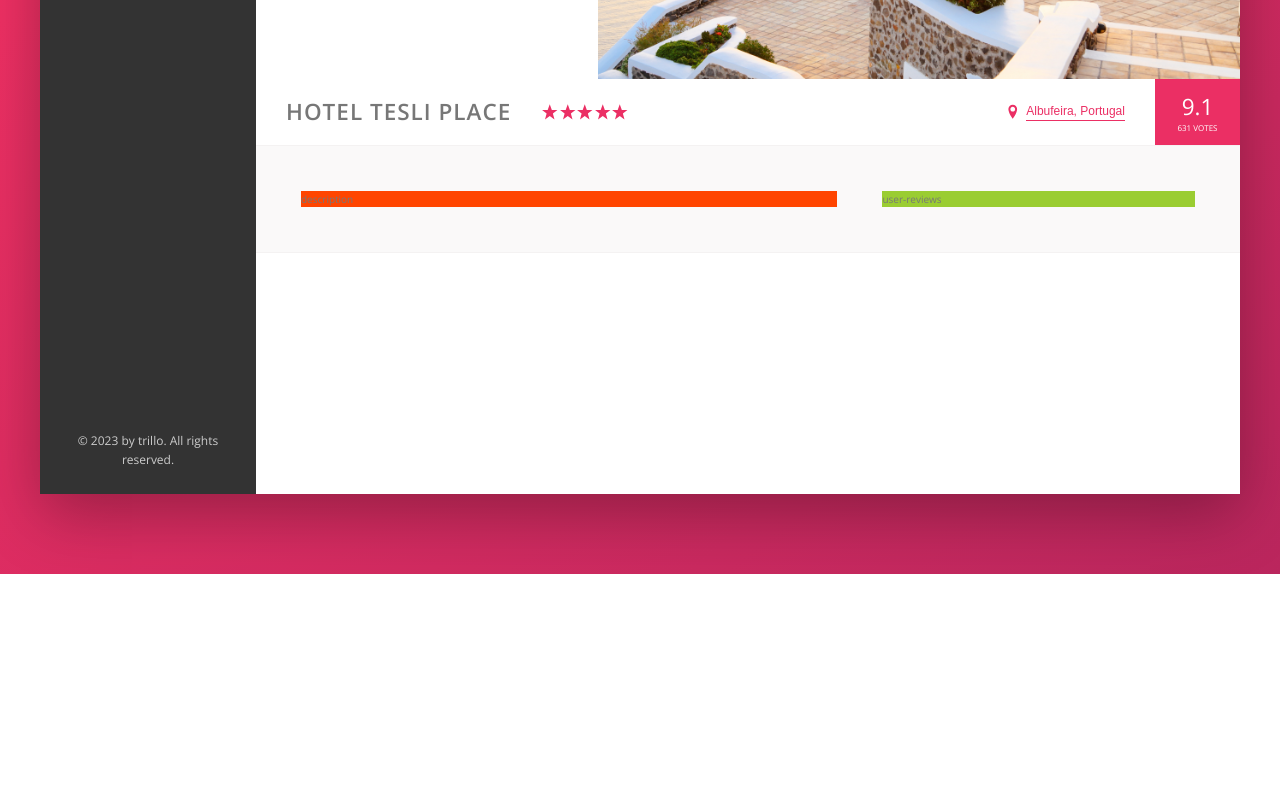
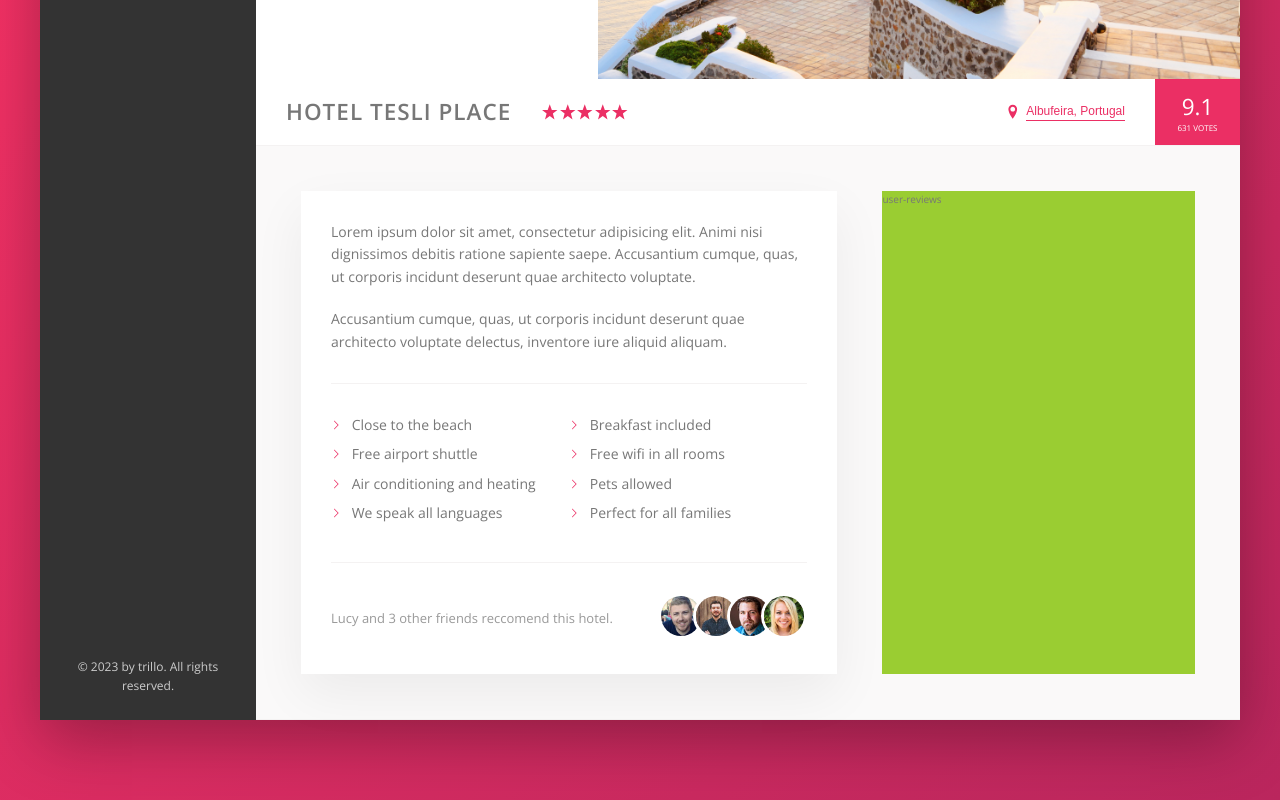
Before and after one commit to Marko010101/booking-app, a website: page starter/index.html in a window 1280 px wide. Shown: the part 456-1256 px from the top of the page. Before the commit the page ends 1030 px from the top, so only its background shows below. Drawn offline with nearby package versions, Linux system fonts and the light colour scheme.

Commit message:
Adding sections

```diff
--- a/starter/index.html
+++ b/starter/index.html
@@ -137,7 +137,49 @@
 
                     <div class="detail">
                         <div class="description">
-                            description
+                            <p class="paragraph">
+                                Lorem ipsum dolor sit amet, consectetur adipisicing elit. Animi nisi dignissimos debitis ratione sapiente saepe. Accusantium cumque, quas, ut corporis incidunt deserunt quae architecto voluptate.
+                            </p>
+                            <p class="paragraph">
+                                Accusantium cumque, quas, ut corporis incidunt deserunt quae architecto voluptate delectus, inventore iure aliquid aliquam.
+                            </p>
+                            <ul class="list">
+                                <li class="list__item">
+                                    Close to the beach
+                                </li>
+                                <li class="list__item">
+                                   Breakfast included
+                                </li>
+                                <li class="list__item">
+                                   Free airport shuttle
+                                </li>
+                                <li class="list__item">
+                                    Free wifi in all rooms
+                                </li>
+                                <li class="list__item">
+                                    Air conditioning and heating
+                                </li>
+                                <li class="list__item">
+                                    Pets allowed
+                                </li>
+                                <li class="list__item">
+                                    We speak all languages
+                                </li>
+                                <li class="list__item">
+                                    Perfect for all families
+                                </li>
+                            </ul>
+                            <div class="recommend">
+                                <p class="recommend__count">
+                                    Lucy and 3 other friends reccomend this hotel.
+                                </p>
+                                <div class="recommend__friends">
+                                    <img src="img/user-3.jpg" alt="friend 1" class="recommend__photo ">
+                                    <img src="img/user-4.jpg" alt="friend 2" class="recommend__photo ">
+                                    <img src="img/user-5.jpg" alt="friend 3" class="recommend__photo ">
+                                    <img src="img/user-6.jpg" alt="friend 4" class="recommend__photo ">
+                                </div>
+                            </div>
                         </div>
                         <div class="user-reviews">
                             user-reviews
--- a/starter/sass/_base.scss
+++ b/starter/sass/_base.scss
@@ -32,6 +32,7 @@ Grey dark 3: #999
     --color-grey-dark-3: #999;
 
     --shadow-dark: 0 2rem 6rem rgba(0, 0, 0, 0.3);
+    --shadow-light:0 2rem 5rem rgba(0, 0, 0, 0.06);
 
     --line:  1px solid var(--color-grey-light-2);
 
--- a/starter/sass/_components.scss
+++ b/starter/sass/_components.scss
@@ -314,3 +314,81 @@
         box-shadow: none;
     }
 }
+
+
+/////////////////////////
+//  PARAGRAPH
+.paragraph:not(:last-of-type){
+    margin-bottom: 2rem;
+}
+
+
+/////////////////////////
+//  LIST
+.list {
+    list-style: none;
+    margin: 3rem 0;
+    padding: 3rem 0;
+    border-top: var(--line);
+    border-bottom: var(--line);
+    display: flex;
+    flex-wrap: wrap;
+
+    &__item{
+        flex: 0 0 50%;
+        margin-bottom: 0.7rem;
+
+    }
+
+    &__item::before {
+        content: "";
+        display: inline-block;
+        height: 1rem;
+        width: 1rem;
+        margin-right: 0.7rem;
+
+        // Older browsers
+        // background-image: url(../img/chevron-thin-right.svg);
+        // background-size: cover;
+
+        //Newer brosers -masks
+        background-color: var(--color-primary);
+        -webkit-mask-image:url(../img/chevron-thin-right.svg);
+        -webkit-mask-size:cover;
+        mask-image:url(../img/chevron-thin-right.svg);
+        mask-size:cover;
+
+    }
+}
+
+
+
+/////////////////////////
+//  RECOMEND
+.recommend {
+    font-size: 1.3rem;
+    color: var(--color-grey-dark-3);
+
+    display: flex;
+    align-items: center;
+
+    &__count {
+        margin-right: auto;
+    }
+
+    &__friends {
+
+    }
+
+    &__photo {
+        box-sizing: content-box;
+        height: 4rem;
+        width: 4rem;
+        border-radius: 50%;
+        border: 3px solid #fff;
+
+        &:not(:last-child){
+            margin-right: -1.5rem;
+        }
+    }
+}
--- a/starter/sass/_layout.scss
+++ b/starter/sass/_layout.scss
@@ -34,7 +34,6 @@
 .hotel-view{
     background-color: #fff;
     //test
-    height: 80rem;
 
     flex: 1;
 }
@@ -47,7 +46,10 @@
 }
 
 .description {
-    background-color: orangered;
+    font-size: 1.4rem;
+    background-color: #fff;
+    box-shadow: var(--shadow-light);
+    padding: 3rem;
     flex: 0 0 60%;
     margin-right: 4.5rem;
 }
```
Also changed, not shown: starter/css/style.css.
